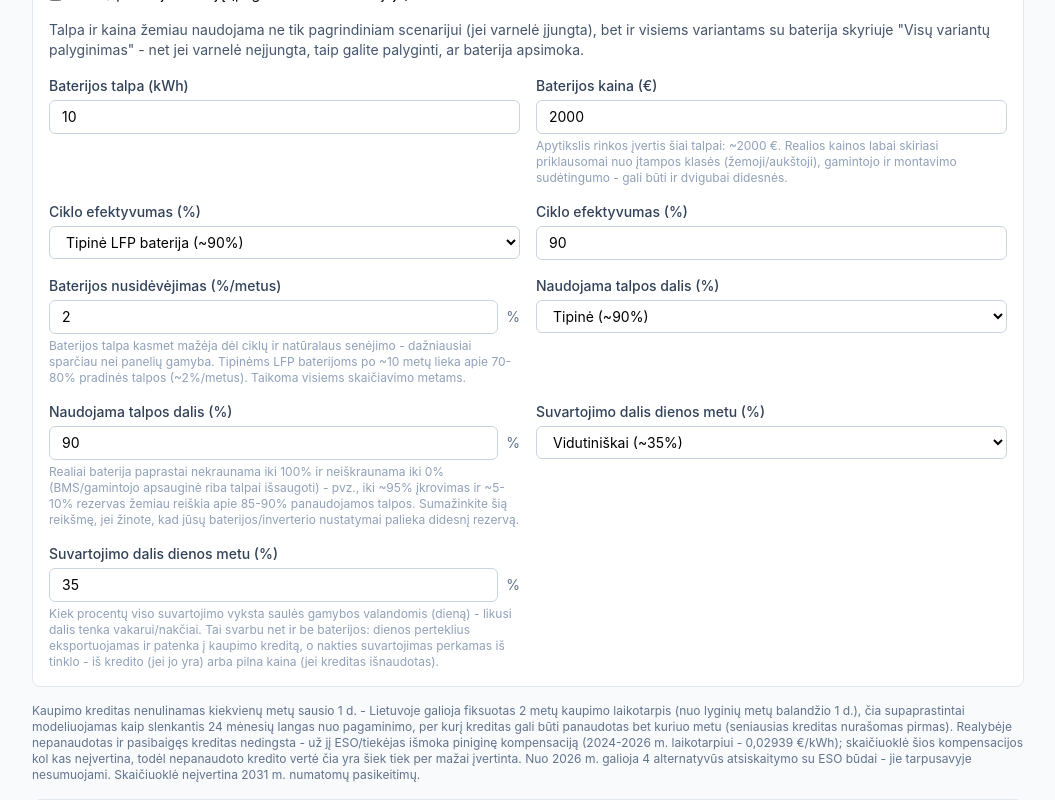
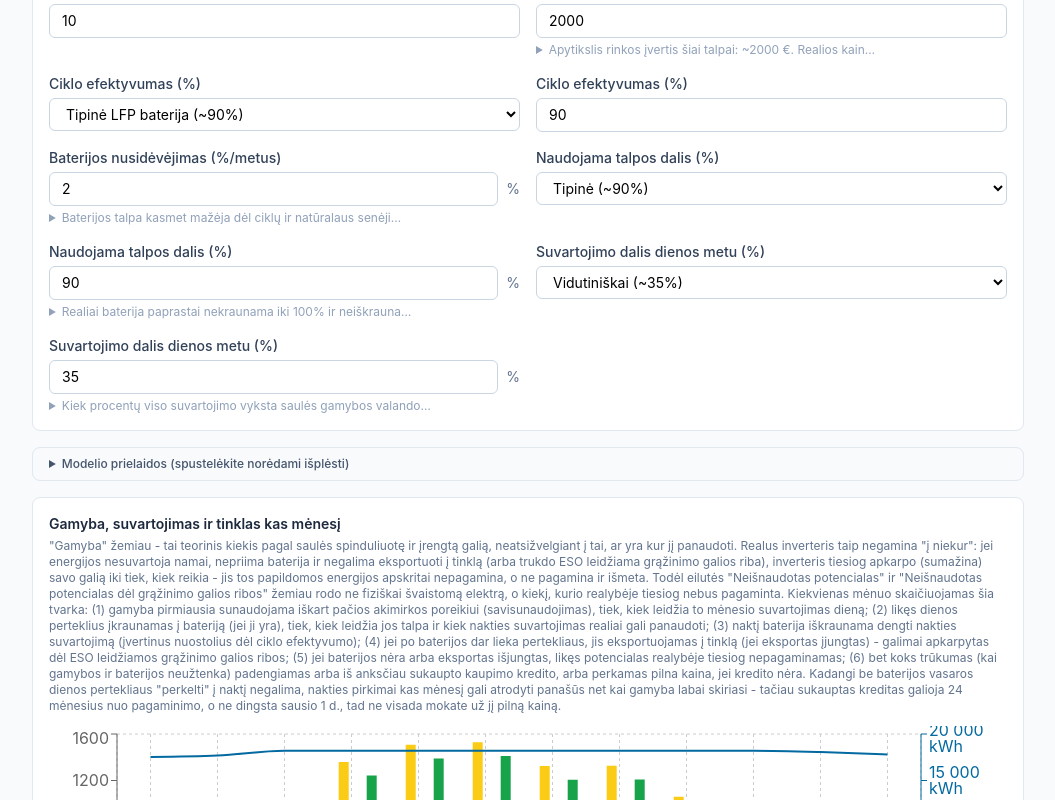
Before and after one commit to Hanibalas7x7/Elektrines_atsiperkamumas, a React (Vite) app: page / in a window 1280 px wide. Shown: the part 2040-2840 px from the top of the page, without its empty margins (112-1167 px from the left). Built offline with nearby package versions, Linux system fonts and the light colour scheme.

Commit message:
fix: ilgi paaiskinimai sutraukiami (details/summary) mobiliam rodiniui

```diff
--- a/src/components/shared/NumberField.tsx
+++ b/src/components/shared/NumberField.tsx
@@ -24,7 +24,14 @@ export function NumberField({ label, value, onChange, suffix, min = 0, step = 'a
         />
         {suffix && <span className="text-slate-500">{suffix}</span>}
       </div>
-      {hint && <span className="text-xs text-slate-400">{hint}</span>}
+      {hint && hint.length > 100 ? (
+        <details className="text-xs text-slate-400">
+          <summary className="cursor-pointer select-none">{hint.slice(0, 60)}…</summary>
+          <span>{hint}</span>
+        </details>
+      ) : hint ? (
+        <span className="text-xs text-slate-400">{hint}</span>
+      ) : null}
     </label>
   )
 }
--- a/src/components/solar/SolarCalculator.tsx
+++ b/src/components/solar/SolarCalculator.tsx
@@ -517,7 +517,9 @@ export function SolarCalculator() {
         />
       </Section>
 
-      <div className="text-xs text-slate-500">
+      <details className="rounded-lg border border-slate-200 bg-slate-50 px-4 py-2 text-xs text-slate-500">
+        <summary className="cursor-pointer select-none font-medium text-slate-600">{t('solar.assumptionsLabel')}</summary>
+        <div className="mt-2 flex flex-col gap-2">
           {local.hasBattery && local.exportSurplus && (
             <p>
               {t('solar.assumptionBattery')} {t('solar.assumptionCreditExpiry')}
@@ -528,6 +530,7 @@ export function SolarCalculator() {
           {!local.hasBattery && !local.exportSurplus && <p>{t('solar.assumptionNoBatteryNoExport')}</p>}
           {local.exportSurplus && local.hasExportPowerLimit && <p>{t('solar.assumptionExportPowerLimit')}</p>}
         </div>
+      </details>
 
       <section className="rounded-lg border border-slate-200 bg-white p-4">
         <h3 className="mb-1 text-sm font-semibold text-slate-800">{t('solar.sectionMonthlyFlow')}</h3>
--- a/src/i18n/locales/en/translation.json
+++ b/src/i18n/locales/en/translation.json
@@ -137,6 +137,7 @@
     "flowExpiredCreditsCompensationNote": "{{kwh}} of banking credits expired this year — ESO pays compensation for them ≈ {{eur}}/yr.",
     "flowRetainedByEso": "Retained by ESO (percentage-method network fee, not entering the credit bank)",
     "flowTotal": "Total",
+    "assumptionsLabel": "Model assumptions (click to expand)",
     "assumptionBattery": "The battery model uses monthly averages and the \"daytime consumption share\" set below (default ~35%, adjustable), assuming every day in the month is identical (a \"typical day\" repeated all month). It does not simulate actual hourly load, and it does not carry over an undischarged battery remainder from one real day to the next (e.g. after several cloudy days in a row) - that would require daily/hourly production data, which this calculator does not have. Results depend on your real daily profile (e.g. if you barely use any power at home during summer days, lower this share or increase battery capacity for a more realistic picture).",
     "assumptionCreditExpiry": "Net-metering credit is not wiped out every January 1st - Lithuania uses a fixed 2-year accumulation cycle (starting 1 April of even years), approximated here as a rolling 24-month window from when each kWh was produced, redeemable any time within that window (oldest credit first). In reality, unused expired credit isn't simply lost - ESO/the supplier pays a cash compensation for it (0.02939 €/kWh for the 2024-2026 cycle); the calculator does not yet model this compensation, so unused credit's value is slightly understated here. Since 2026, 4 alternative ESO settlement methods apply - they are not combined with each other. The calculator does not model the changes expected from 2031.",
     "assumptionNoBatteryNoExport": "Without a battery and without grid export: only the electricity used the instant it's produced counts, and any surplus is simply lost (unused, no payback for it), while the full monthly shortfall is bought from the grid at the full price.",
--- a/src/i18n/locales/lt/translation.json
+++ b/src/i18n/locales/lt/translation.json
@@ -137,6 +137,7 @@
     "flowExpiredCreditsCompensationNote": "Per šiuos metus pasibaigė {{kwh}} kaupimo kreditai — ESO priskaito kompensaciją už juos ≈ {{eur}}/m.",
     "flowRetainedByEso": "ESO pasilieko (procentinio būdo tinklo mokestis, nepatenkantis į banką)",
     "flowTotal": "Iš viso",
+    "assumptionsLabel": "Modelio prielaidos (spustelėkite norėdami išplėsti)",
     "assumptionBattery": "Baterijos modelis remiasi mėnesio vidurkiu ir žemiau nurodoma \"suvartojimo dalimi dienos metu\" (numatyta ~35%, keičiama), laikant, kad kiekviena mėnesio diena yra vienoda (\"tipinė diena\"), pakartota visą mėnesį. Jis neskaičiuoja pagal realias valandas ir neperkelia neiškrauto baterijos likučio iš vienos realios dienos į kitą (pvz., po kelių debesuotų dienų iš eilės) - tam reikėtų paros/valandinių gamybos duomenų, kurių čia nėra. Tikslus rezultatas priklauso nuo faktinio paros profilio (pvz., jei vasarą namie beveik nieko nevartojate dieną, padidinkite baterijos talpą arba sumažinkite šią dalį, kad matytumėte realesnį vaizdą).",
     "assumptionCreditExpiry": "Kaupimo kreditas nenulinamas kiekvienų metų sausio 1 d. - Lietuvoje galioja fiksuotas 2 metų kaupimo laikotarpis (nuo lyginių metų balandžio 1 d.), čia supaprastintai modeliuojamas kaip slenkantis 24 mėnesių langas nuo pagaminimo, per kurį kreditas gali būti panaudotas bet kuriuo metu (seniausias kreditas nurašomas pirmas). Realybėje nepanaudotas ir pasibaigęs kreditas nedingsta - už jį ESO/tiekėjas išmoka piniginę kompensaciją (2024-2026 m. laikotarpiui - 0,02939 €/kWh); skaičiuoklė šios kompensacijos kol kas neįvertina, todėl nepanaudoto kredito vertė čia yra šiek tiek per mažai įvertinta. Nuo 2026 m. galioja 4 alternatyvūs atsiskaitymo su ESO būdai - jie tarpusavyje nesumuojami. Skaičiuoklė neįvertina 2031 m. numatomų pasikeitimų.",    "assumptionNoBatteryNoExport": "Be baterijos ir be eksporto į tinklą: naudojama tik ta elektra, kuri sunaudojama iškart ją pagaminus, o visų kito perteklius tiesiog dingsta (nepanaudojamas ir neatsiperka), o visas trūkumas kas mėnesį perkamas iš tinklo pilna kaina.",    "assumptionExportPowerLimit": "Leidžiama grąžinimo galia įvertinama supaprastintai, remiantis tipine saulės gamybos kreive per dieną (be valandinių duomenų negalima tiksliai žinoti, kada per dieną viršijama riba) - realus prarandamas kiekis priklauso nuo faktinio jūsų sistemos ir vartojimo profilio per dieną.",    "comparisonTitle": "Visų variantų palyginimas",
     "comparisonHint": "Palyginami visi atsiskaitymo su ESO būdai, su baterija ir be jos, kad būtų lengviau pasirinkti geriausią variantą. Geriausias (didžiausia grynoji nauda) paryškintas.",
```
Lines whose indentation alone changed are shown as unchanged.
